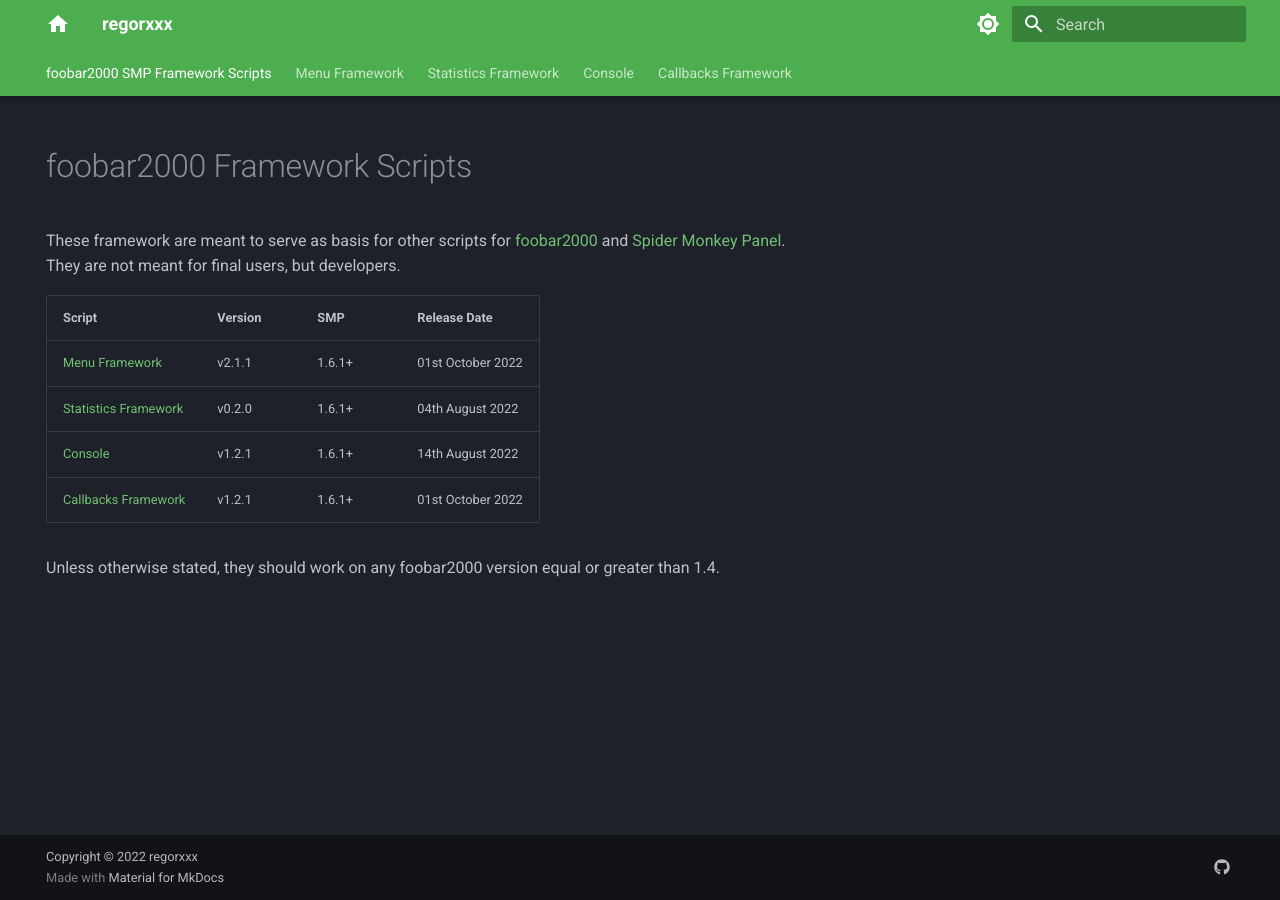
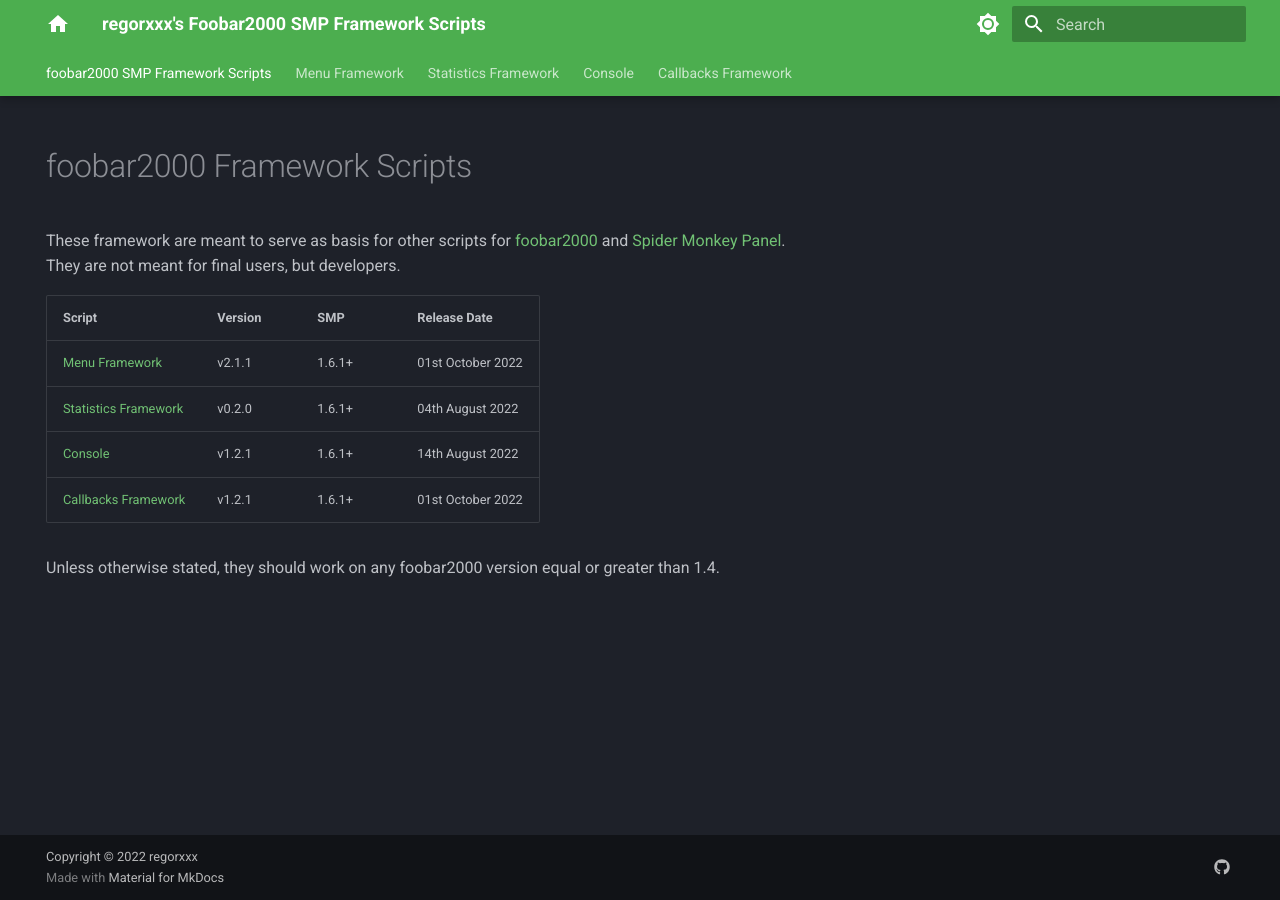
Before and after one commit to regorxxx/foobar2000-Framework-SMP.github.io, an MkDocs documentation site: the page built from docs/index.md, in a window 1280 px wide. Built offline with MkDocs 1.6.1 and Material for MkDocs 9.7.7, drawn with Linux system fonts in a browser that asks for light colours.

Commit message:
Update header.

```diff
--- a/mkdocs.yml
+++ b/mkdocs.yml
@@ -1,4 +1,4 @@
-site_name: regorxxx
+site_name: regorxxx's Foobar2000 SMP Framework Scripts
 copyright: Copyright &copy; 2022 regorxxx
 theme:
   name: material
```
